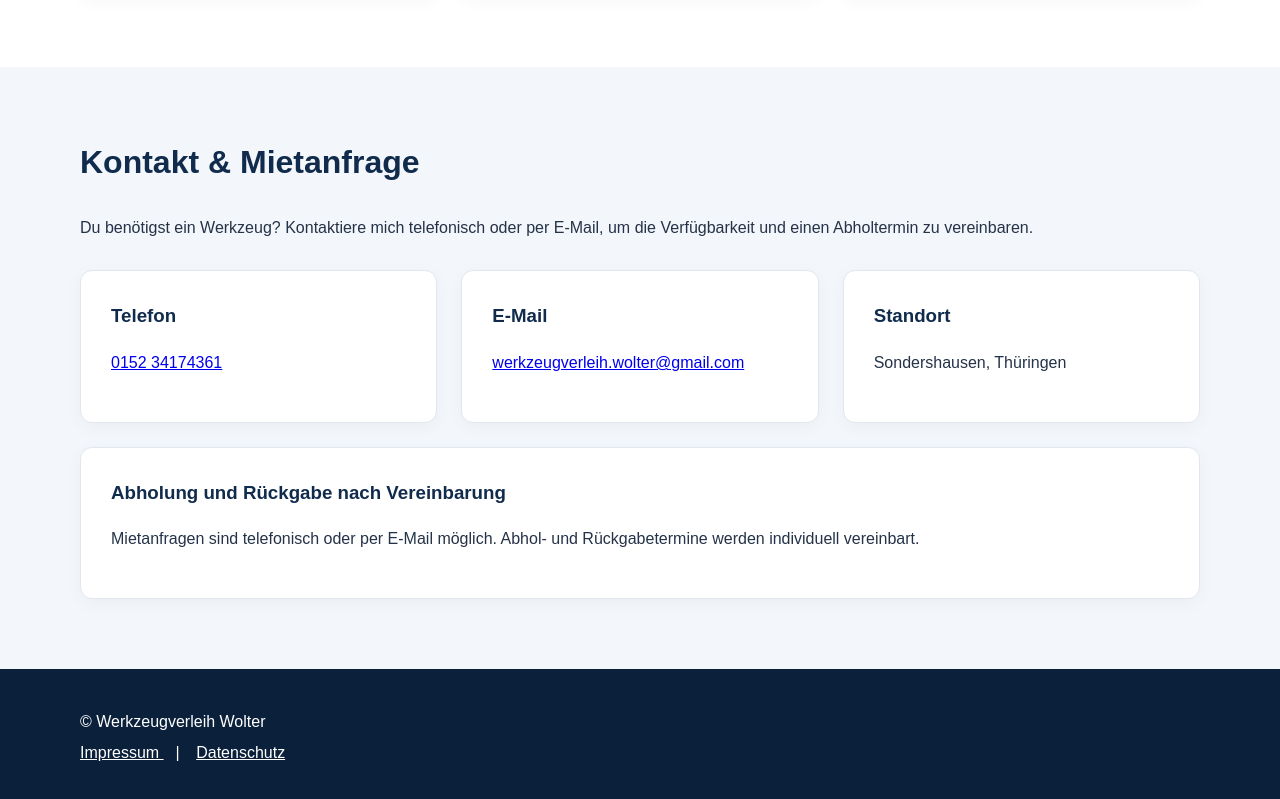
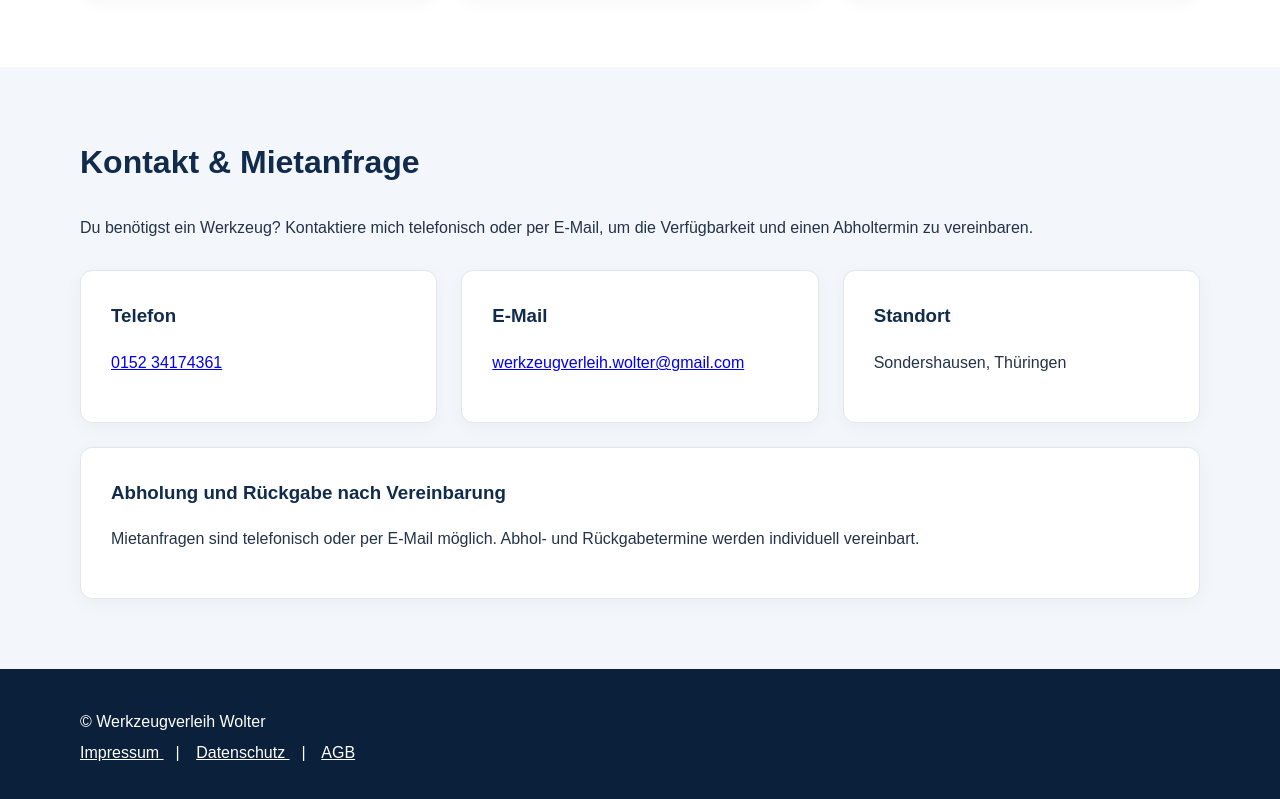
Before and after one commit to werkzeugverleihwolter/werkzeugverleih-wolter, a plain HTML site: page index.html in a window 1280 px wide. Shown: the part 1909-2708 px from the top of the page. Drawn offline with Linux system fonts and the light colour scheme.

Commit message:
Link AGB from website footer

```diff
--- a/index.html
+++ b/index.html
@@ -551,6 +551,10 @@
            style="text-decoration: underline;">
           Datenschutz
         </a>
+
+        <span style="margin: 0 12px;">|</span>
+
+        <a href="agb.html" style="text-decoration: underline;">AGB</a>
       </p>
 
     </div>
```
